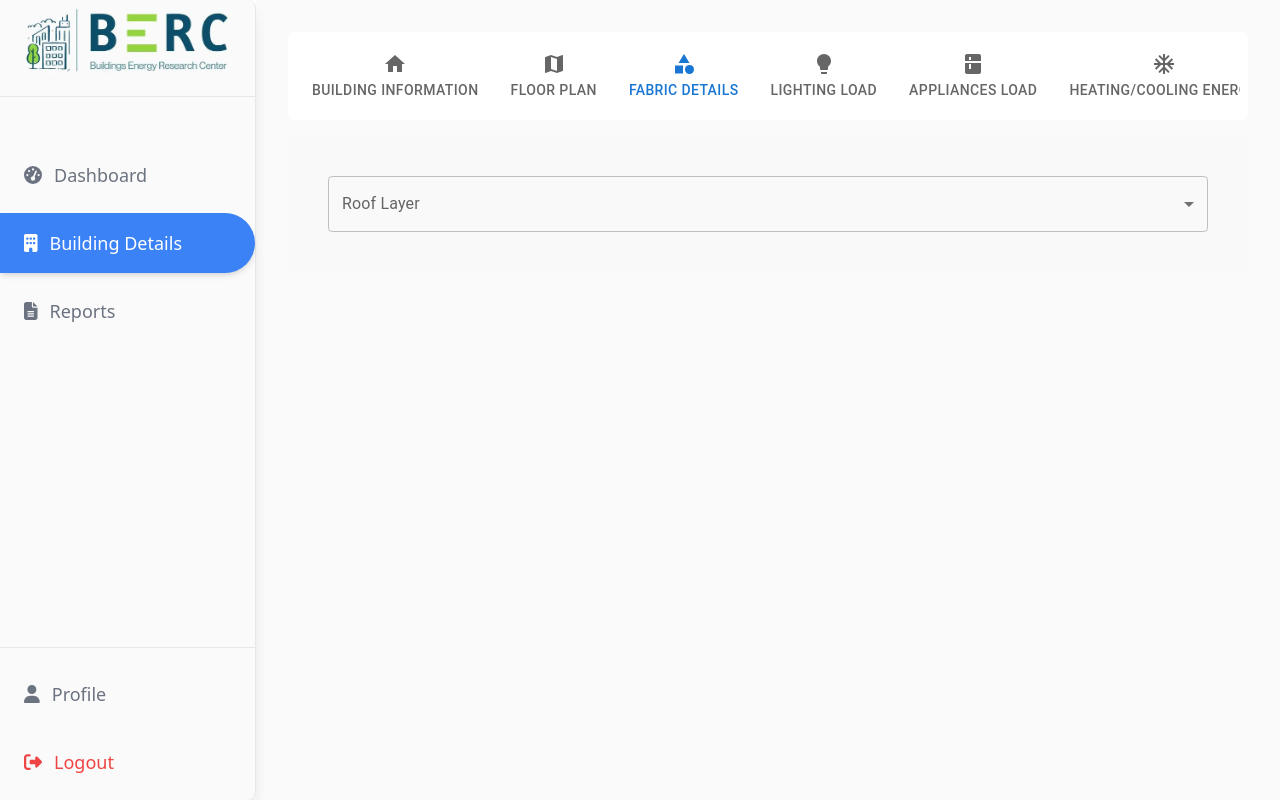
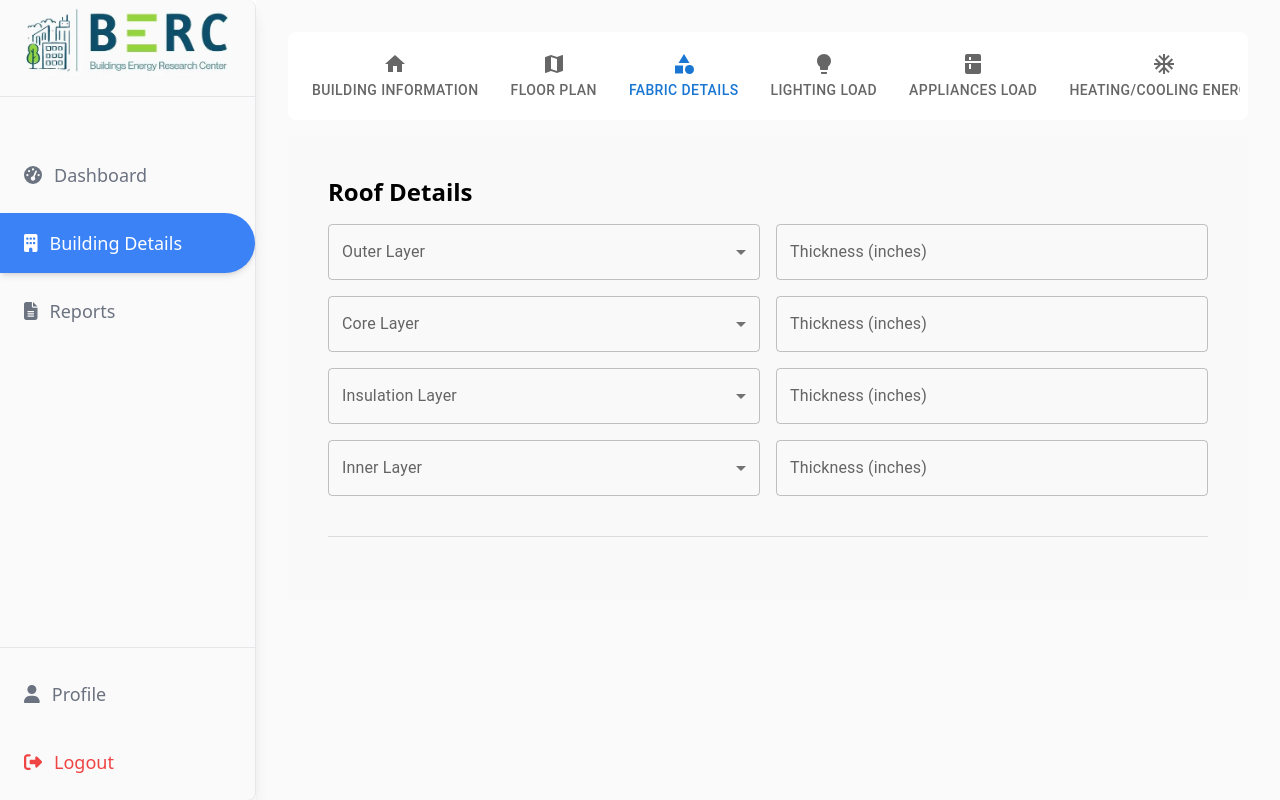
Before and after one commit to mianfarooqazam/building-performance-database, a React (Vite) app: page /building-details in a window 1280 px wide. Both pictures are taken after a click on the tab "FABRIC DETAILS". Built offline with nearby package versions, Linux system fonts and the light colour scheme.

Commit message:
Roof Layers added, Thickness added

```diff
--- a/src/pages/tabs/FabricDetails.jsx
+++ b/src/pages/tabs/FabricDetails.jsx
@@ -1,31 +1,202 @@
+import { useState } from 'react';
 import {
   Box,
   MenuItem,
   Select,
-
   InputLabel,
   FormControl,
+  TextField,
+  Table,
+  TableHead,
+  TableBody,
+  TableRow,
+  TableCell,
+  Divider,
 } from "@mui/material";
+
 import {
-  Layer1,
-} from "../../utils/RoofLayerData.js";
-
+  OuterLayer,
+  CoreLayer,
+  InsulationLayer,
+  InnerLayer,
+} from '../../utils/RoofLayerData.js';
 
 function FabricDetails() {
+  // State variables for each layer's material and thickness
+  const [outerLayerMaterial, setOuterLayerMaterial] = useState('');
+  const [outerLayerThickness, setOuterLayerThickness] = useState('');
+  const [coreLayerMaterial, setCoreLayerMaterial] = useState('');
+  const [coreLayerThickness, setCoreLayerThickness] = useState('');
+  const [insulationLayerMaterial, setInsulationLayerMaterial] = useState('');
+  const [insulationLayerThickness, setInsulationLayerThickness] = useState('');
+  const [innerLayerMaterial, setInnerLayerMaterial] = useState('');
+  const [innerLayerThickness, setInnerLayerThickness] = useState('');
+
+  // Collect layers that have both material and thickness specified
+  const layers = [];
+
+  if (outerLayerMaterial && outerLayerThickness) {
+    layers.push({
+      type: 'Outer Layer',
+      material: outerLayerMaterial,
+      thickness: parseFloat(outerLayerThickness),
+    });
+  }
+
+  if (coreLayerMaterial && coreLayerThickness) {
+    layers.push({
+      type: 'Core Layer',
+      material: coreLayerMaterial,
+      thickness: parseFloat(coreLayerThickness),
+    });
+  }
+
+  if (insulationLayerMaterial && insulationLayerThickness) {
+    layers.push({
+      type: 'Insulation Layer',
+      material: insulationLayerMaterial,
+      thickness: parseFloat(insulationLayerThickness),
+    });
+  }
+
+  if (innerLayerMaterial && innerLayerThickness) {
+    layers.push({
+      type: 'Inner Layer',
+      material: innerLayerMaterial,
+      thickness: parseFloat(innerLayerThickness),
+    });
+  }
+
   return (
-    <Box p={3}>
-   <FormControl fullWidth variant="outlined">
-          <InputLabel>Roof Layer</InputLabel>
+    <Box p={3} display="flex" flexDirection="column" gap={2}>
+      <h1 className="font-semibold text-2xl">Roof Details</h1>
+
+      {/* Outer Layer Inputs */}
+      <Box display="flex" gap={2} alignItems="center">
+        <FormControl fullWidth variant="outlined">
+          <InputLabel>Outer Layer</InputLabel>
           <Select
-            label="No. of Floors"
+            label="Outer Layer"
+            value={outerLayerMaterial}
+            onChange={(e) => setOuterLayerMaterial(e.target.value)}
           >
-            {Layer1.map((floor) => (
-              <MenuItem key={floor} value={floor}>
-                {floor}
+            {OuterLayer.map((material) => (
+              <MenuItem key={material} value={material}>
+                {material}
               </MenuItem>
             ))}
           </Select>
         </FormControl>
+        <TextField
+          label="Thickness (inches)"
+          variant="outlined"
+          fullWidth
+          value={outerLayerThickness}
+          onChange={(e) => setOuterLayerThickness(e.target.value)}
+        />
+      </Box>
+
+      {/* Core Layer Inputs */}
+      <Box display="flex" gap={2} alignItems="center">
+        <FormControl fullWidth variant="outlined">
+          <InputLabel>Core Layer</InputLabel>
+          <Select
+            label="Core Layer"
+            value={coreLayerMaterial}
+            onChange={(e) => setCoreLayerMaterial(e.target.value)}
+          >
+            {CoreLayer.map((material) => (
+              <MenuItem key={material} value={material}>
+                {material}
+              </MenuItem>
+            ))}
+          </Select>
+        </FormControl>
+        <TextField
+          label="Thickness (inches)"
+          variant="outlined"
+          fullWidth
+          value={coreLayerThickness}
+          onChange={(e) => setCoreLayerThickness(e.target.value)}
+        />
+      </Box>
+
+      {/* Insulation Layer Inputs */}
+      <Box display="flex" gap={2} alignItems="center">
+        <FormControl fullWidth variant="outlined">
+          <InputLabel>Insulation Layer</InputLabel>
+          <Select
+            label="Insulation Layer"
+            value={insulationLayerMaterial}
+            onChange={(e) => setInsulationLayerMaterial(e.target.value)}
+          >
+            {InsulationLayer.map((material) => (
+              <MenuItem key={material} value={material}>
+                {material}
+              </MenuItem>
+            ))}
+          </Select>
+        </FormControl>
+        <TextField
+          label="Thickness (inches)"
+          variant="outlined"
+          fullWidth
+          value={insulationLayerThickness}
+          onChange={(e) => setInsulationLayerThickness(e.target.value)}
+        />
+      </Box>
+
+      {/* Inner Layer Inputs */}
+      <Box display="flex" gap={2} alignItems="center">
+        <FormControl fullWidth variant="outlined">
+          <InputLabel>Inner Layer</InputLabel>
+          <Select
+            label="Inner Layer"
+            value={innerLayerMaterial}
+            onChange={(e) => setInnerLayerMaterial(e.target.value)}
+          >
+            {InnerLayer.map((material) => (
+              <MenuItem key={material} value={material}>
+                {material}
+              </MenuItem>
+            ))}
+          </Select>
+        </FormControl>
+        <TextField
+          label="Thickness (inches)"
+          variant="outlined"
+          fullWidth
+          value={innerLayerThickness}
+          onChange={(e) => setInnerLayerThickness(e.target.value)}
+        />
+      </Box>
+
+      {/* Horizontal Rule */}
+      <Divider sx={{ my: 3 }} />
+
+      {/* Display the layers in a table */}
+      {layers.length > 0 && (
+        <Table>
+          <TableHead>
+            <TableRow>
+              <TableCell>Serial Number</TableCell>
+              <TableCell>Layer Type</TableCell>
+              <TableCell>Material Selected</TableCell>
+              <TableCell>Thickness (inches)</TableCell>
+            </TableRow>
+          </TableHead>
+          <TableBody>
+            {layers.map((layer, index) => (
+              <TableRow key={index}>
+                <TableCell>{index + 1}</TableCell>
+                <TableCell>{layer.type}</TableCell>
+                <TableCell>{layer.material}</TableCell>
+                <TableCell>{layer.thickness}</TableCell>
+              </TableRow>
+            ))}
+          </TableBody>
+        </Table>
+      )}
     </Box>
   );
 }
--- a/src/utils/RoofLayerData.js
+++ b/src/utils/RoofLayerData.js
@@ -1,10 +1,24 @@
+const OuterLayer = ["Cement plaster (sand aggregate)", "Gypsum plaster (sand aggregate)", "Gypsum plaster (Vermiculite aggregate)", "plywood", "sheathing (regular density)", " Acustic tile", "Hard board (siding)", " Hard board (High density)",
+  "Particle board (low density)", "Particle board (high density)", "Hard wood (oak,maple)", "Soft wood (fir, pine)", "clay tiles (3 cell deep)", "clay tiles (1 cell deep)", " Cement lime", " Cement mortar"
+];
 
-const Layer1 = ["None", "Concrete: Lightweight aggregates", "Cement plaster (sand aggregate) ", "Cement mortar", "Poly styrene (R-12)", "Poly styrene (molded beads)", "Polyurethane foam", "Polyethylene/Jumbolon", "Gypsum plaster (Vermiculite aggregate)","Plywood","Sheathing (regular density)","Acustic tile","Hard board (siding)","Hard board (High density)","Particle board (low density)","Particle board (high density)","Hard wood (oak,maple)","Soft wood (fir, pine)","Clay tiles (1 cell deep)","Cement lime","Cement mortar","Stucco","Brick, face","Concrete Block 3 oval cores","Concrete Block rectangular core (same with filled cores)","Concrete Block rectangular core (2 cores 20 cm thick, 16 kg)","Concrete: Lightweight aggregates (expanded slags)","Brick, fire clay","Poly styrene (molded beads)","Polyurethane foam","Polyethylene/Jumbolon"
+const CoreLayer = [
+  "Brick Common", "Brick, face", "Brick, fire clay", "Concrete Block 3 oval cores", "Concrete Block rectangular core (same with filled cores)", "Concrete Block rectangular core (2 cores 20 cm thick, 16 kg)", "Concrete Block 3 oval core cinder aggregate", "Concrete: Lightweight aggregates", "Concrete: Lightweight aggregates (expanded slags)"
+];
+
+const InsulationLayer = ["Air Space", "Poly Styrene (R-12)", "Poly Styrene (molded beads)", "Polyurethane Foam", "Mineral Fiber Board (roofing material)", "Wood (shredded cemented)", "Cork", "Loose Fill Material (cork granulated)", "Blanket and Batt (paper faced)", "Glass Fiber (coated)", "Glass Fiber (organic bonded)", "Cellular Glass", "Polyethylene/Jumbolon"
+];
+
+
+const InnerLayer = ["Cement plaster (sand aggregate)", "Gypsum plaster (sand aggregate)", "Gypsum plaster (Vermiculite aggregate)", "plywood", "sheathing (regular density)", " Acustic tile", "Hard board (siding)", " Hard board (High density)",
+  "Particle board (low density)", "Particle board (high density)", "Hard wood (oak,maple)", "Soft wood (fir, pine)", "clay tiles (3 cell deep)", "clay tiles (1 cell deep)", " Cement lime", " Cement mortar"
 ];
 
 
 
-
 export {
-  Layer1
+  OuterLayer,
+  CoreLayer,
+  InsulationLayer,
+  InnerLayer
 };
```
